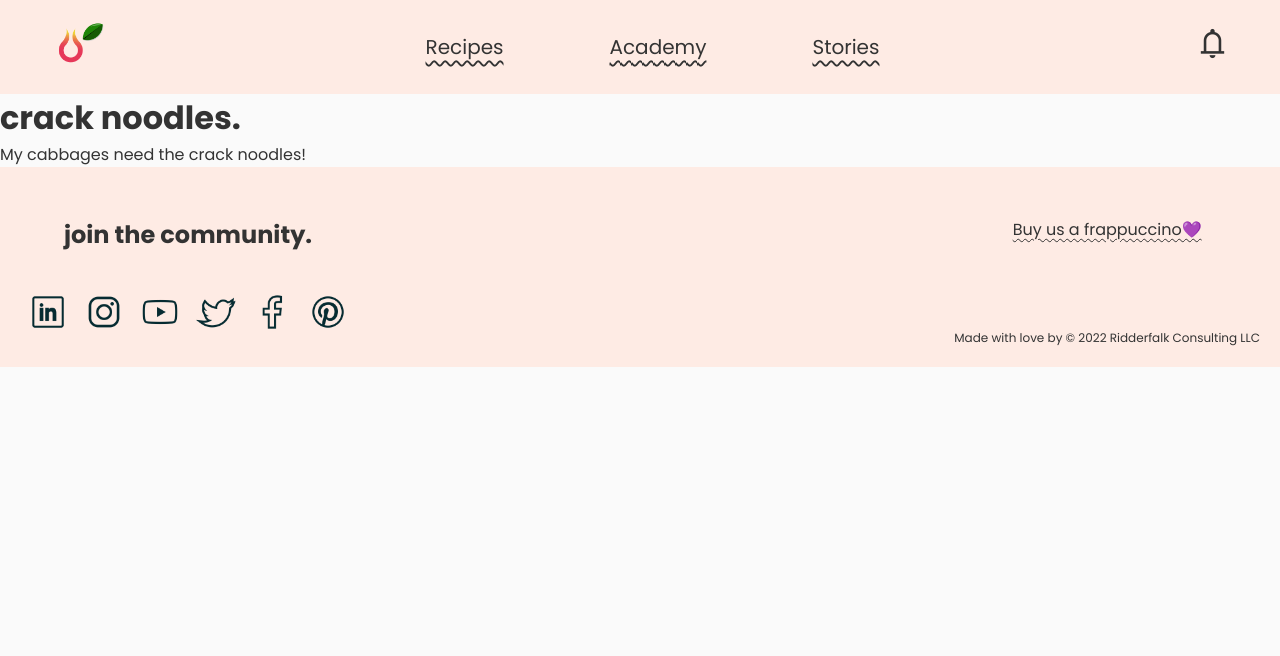
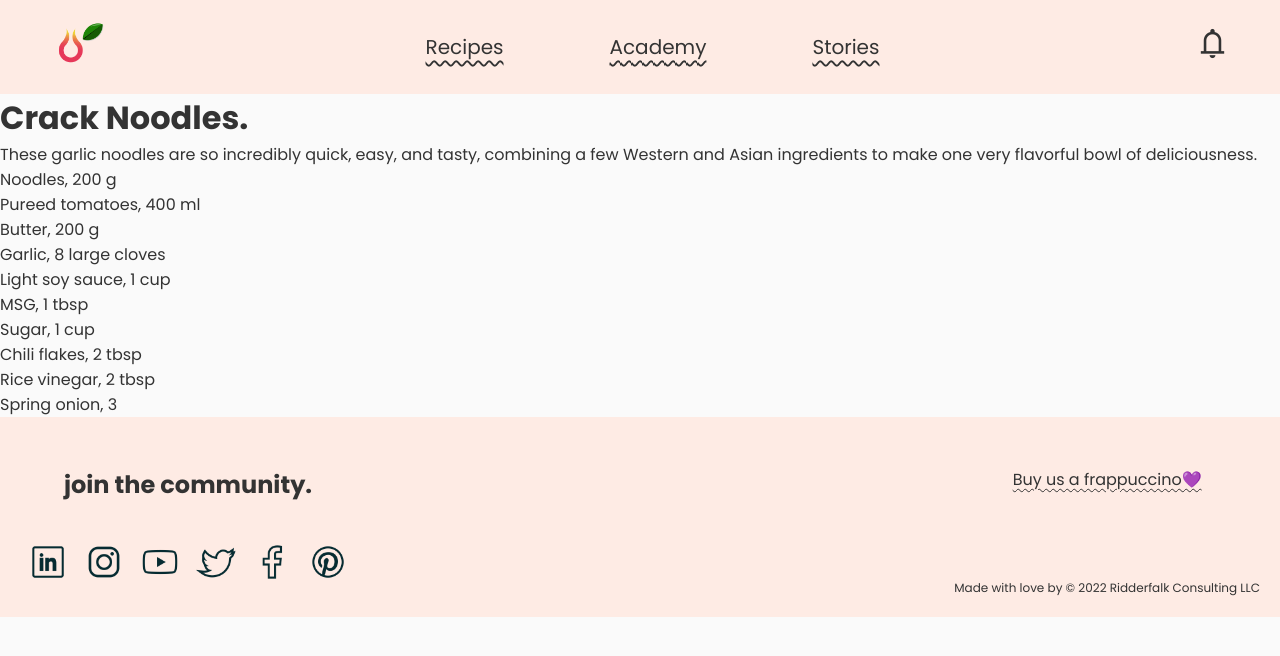
Before and after one commit to FredrikRidderfalk/let-me-feed-you, an Angular app: page /recipe in a window 1280 px wide. Shown: the top 656 px of the page. Built offline with nearby package versions, Linux system fonts and the light colour scheme.

Commit message:
add ingredients

```diff
--- a/src/app/components/recipe/recipe.component.html
+++ b/src/app/components/recipe/recipe.component.html
@@ -3,9 +3,16 @@
 
 <main>
   <div class="container__recipes-intro">
-    <h1 class="title">crack noodles.</h1>
-    <p class="subtitle">My cabbages need the crack noodles!</p>
-    <!-- <p>{{ CrackNoodles.name }}</p> -->
+    <h1 class="title">{{ CrackNoodles.name }}</h1>
+    <p class="subtitle">{{ CrackNoodles.description }}</p>
+    <ul class="ingredient-list">
+      <li
+        *ngFor="let ingredient of CrackNoodles.ingredients"
+        class="ingredient"
+      >
+        {{ ingredient.name }}, {{ ingredient.amount }} {{ ingredient.unit }}
+      </li>
+    </ul>
   </div>
 </main>
 
--- a/src/app/components/recipe/recipe.component.ts
+++ b/src/app/components/recipe/recipe.component.ts
@@ -1,5 +1,5 @@
 import { Component, OnInit, HostListener } from '@angular/core';
-import { Recipe } from 'src/app/models/recipe';
+import { Recipe } from 'src/app/models/models';
 import CrackNoodles from "../../../assets/recipes/crack-noodles.json"
 
 @Component({
@@ -10,8 +10,7 @@ import CrackNoodles from "../../../assets/recipes/crack-noodles.json"
 export class RecipeComponent implements OnInit {
   isMobile: boolean = false
   getScreenWidth!: number;
-  CrackNoodles = CrackNoodles
-  // CrackNoodles: Recipe[] = CrackNoodles
+  CrackNoodles: Recipe = CrackNoodles
 
   @HostListener('window:resize', ['$event'])
   onResize(event: any) {
```
Also changed, not shown: src/app/models/models.ts (+20 -11 lines), src/app/models/recipe.ts (deleted, +0 -11 lines).
